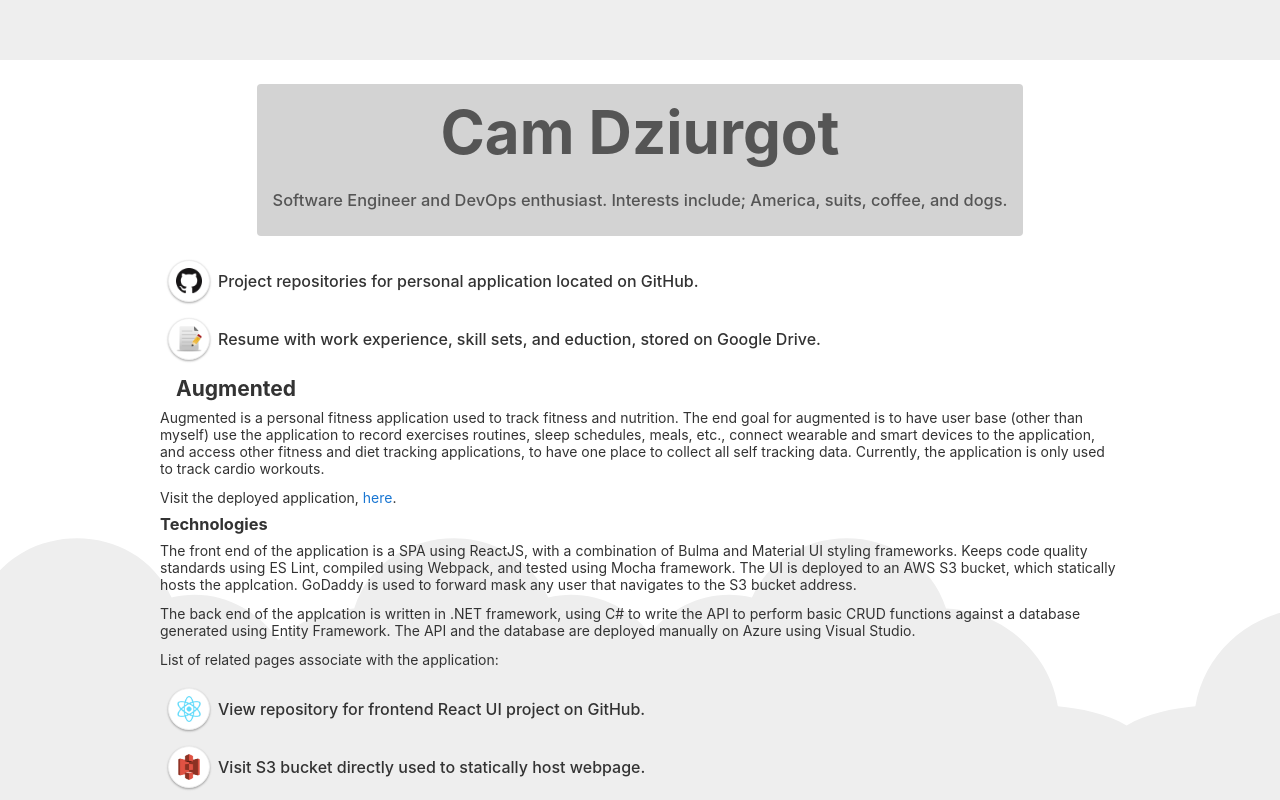
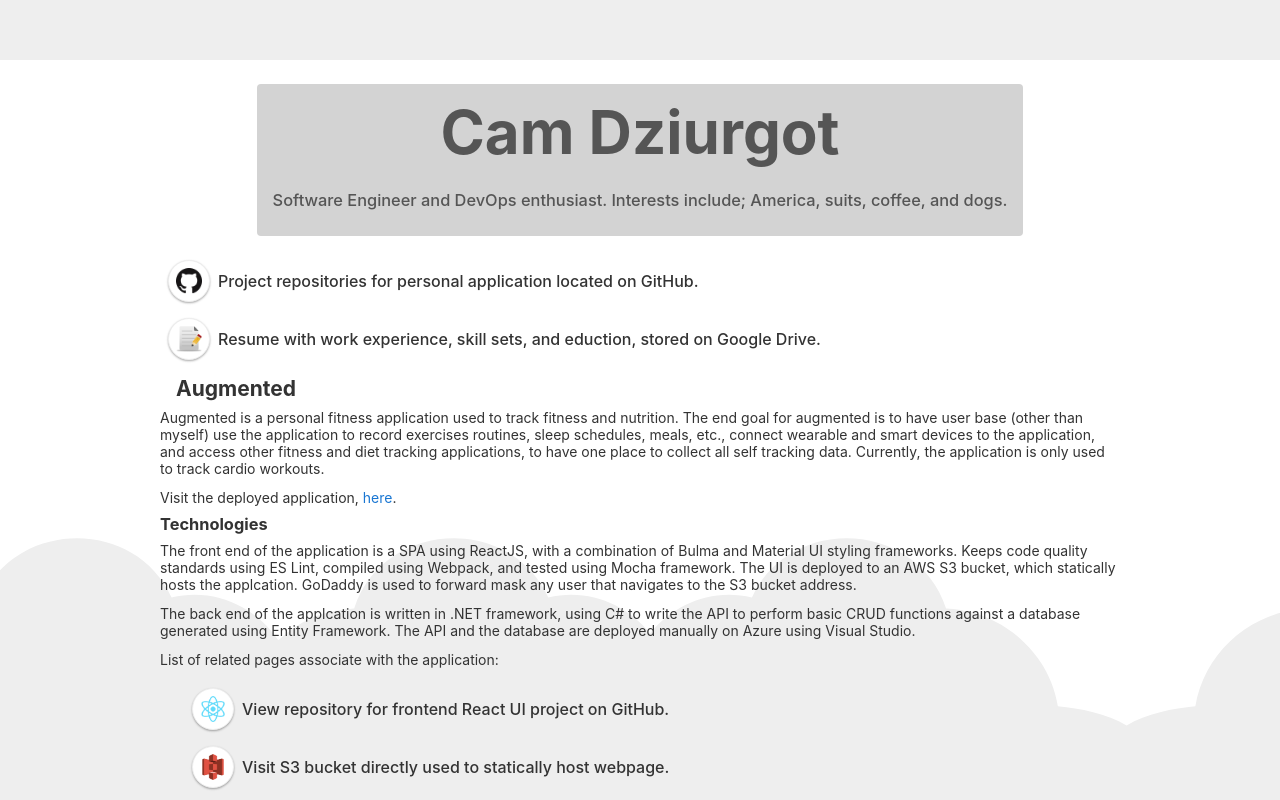
Before and after one commit to cameronDz/homepage-ui, an Angular app: page / in a window 1280 px wide. Shown: the top 800 px of the page. Built offline with nearby package versions, Linux system fonts and the light colour scheme.

Commit message:
add indent on technology bullets

```diff
--- a/src/app/components/application-overview/application-overview.component.scss
+++ b/src/app/components/application-overview/application-overview.component.scss
@@ -11,3 +11,9 @@
     margin-bottom: 12px;
   }
 }
+
+@media screen and (min-width: 767px) {
+  .technology-bullets-container .bullet-point-container {
+    margin-left: 24px;
+  }
+}
```
